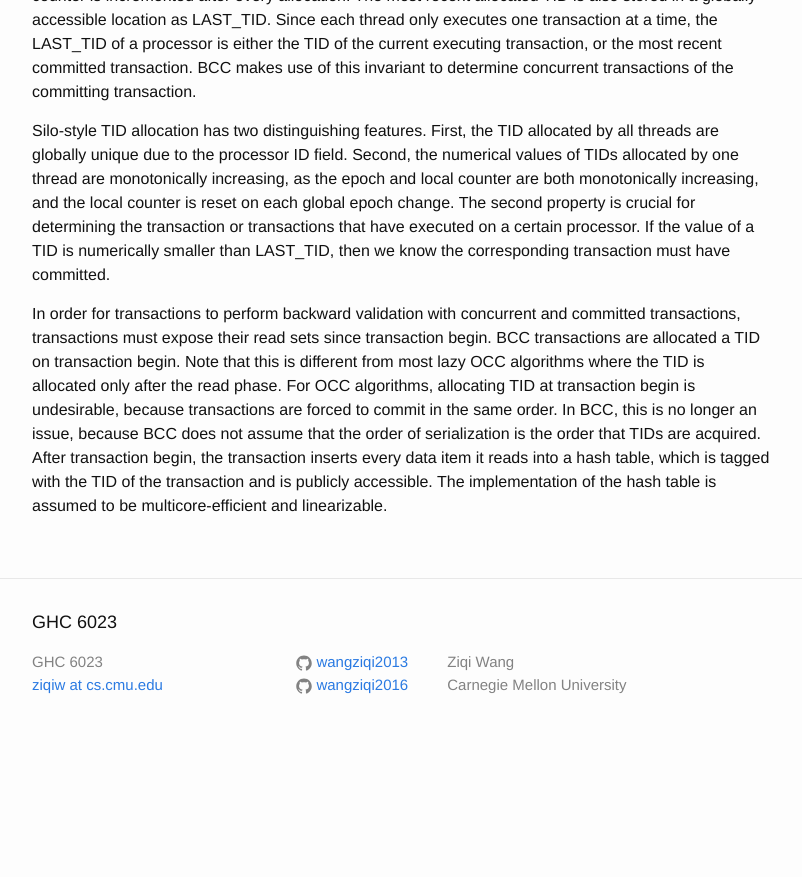
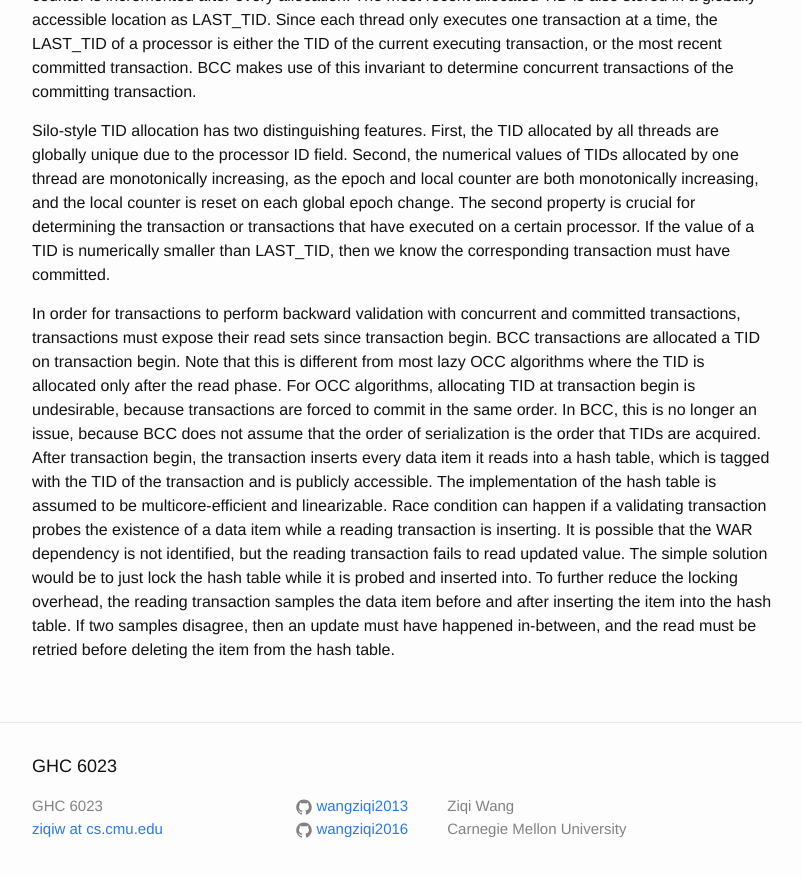
Before and after one commit to wangziqi2013/wangziqi2013.github.io, a Jekyll site: the page built from _posts/2018-06-25-bcc.markdown, in a window 1280 px wide and 900 px high, scrolled down 2761 px. Shown: the top 877 px of the window, without its empty margins (238-1040 px from the left). Built offline with Jekyll 4.4.1, drawn with Linux system fonts in a browser that asks for light colours; before the commit the page ends 3517 px from its top, so only the background shows below that.

Commit message:
Finish read phase

```diff
--- a/_posts/2018-06-25-bcc.markdown
+++ b/_posts/2018-06-25-bcc.markdown
@@ -113,3 +113,9 @@ transaction begin is undesirable, because transactions are forced to commit in t
 issue, because BCC does not assume that the order of serialization is the order that TIDs are acquired. After transaction
 begin, the transaction inserts every data item it reads into a hash table, which is tagged with the TID of the transaction
 and is publicly accessible. The implementation of the hash table is assumed to be multicore-efficient and linearizable.
+Race condition can happen if a validating transaction probes the existence of a data item while a reading transaction is
+inserting. It is possible that the WAR dependency is not identified, but the reading transaction fails to read updated value.
+The simple solution would be to just lock the hash table while it is probed and inserted into. To further reduce the
+locking overhead, the reading transaction samples the data item before and after inserting the item into the hash table.
+If two samples disagree, then an update must have happened in-between, and the read must be retried before deleting the
+item from the hash table.
```
